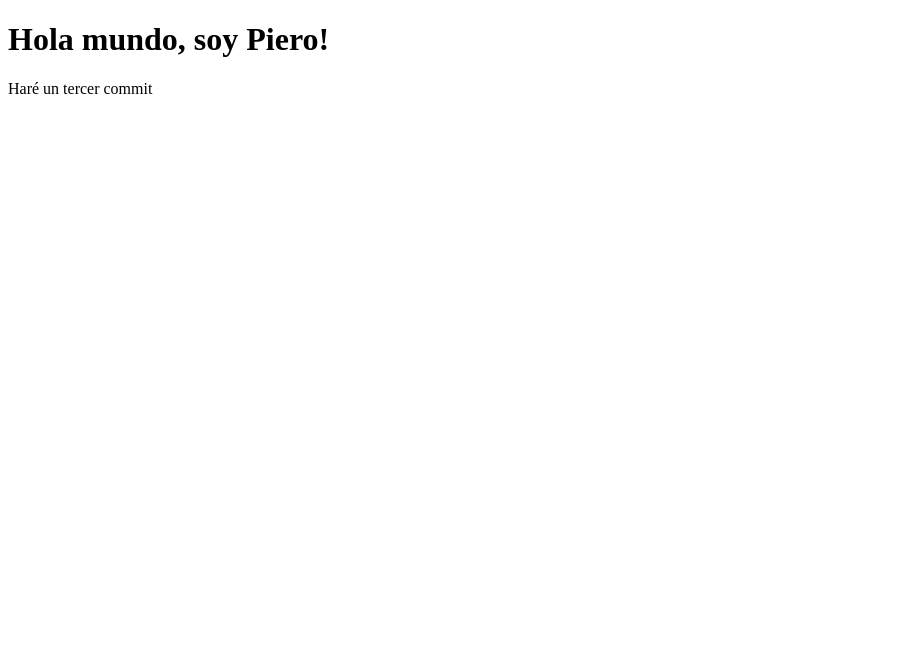
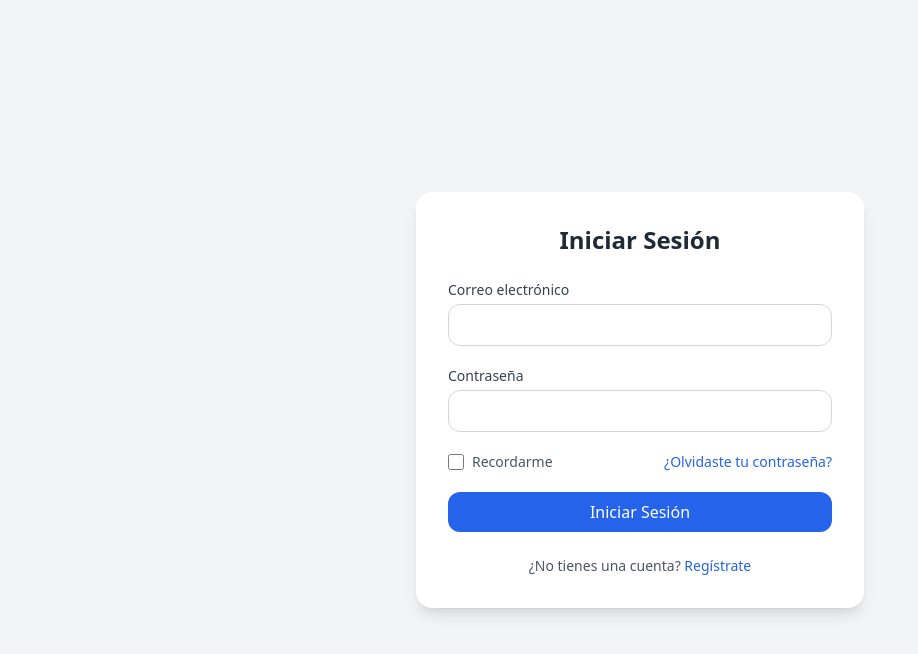
Before and after one commit to PieroCodedeveloper-2003/Curso-GIT, a plain HTML site: page index.html in a window 1280 px wide. Shown: the whole page, without its empty margins (0-918 px from the left). Drawn offline with nearby package versions, Linux system fonts and the light colour scheme.

Commit message:
He creado un Login con Html y Tailwind

```diff
--- a/index.html
+++ b/index.html
@@ -1,12 +1,48 @@
 <!DOCTYPE html>
-<html lang="en">
+<html lang="es">
 <head>
-    <meta charset="UTF-8">
-    <meta name="viewport" content="width=device-width, initial-scale=1.0">
-    <title>index</title>
+  <meta charset="UTF-8">
+  <meta name="viewport" content="width=device-width, initial-scale=1">
+  <title>Login</title>
+  <script src="https://cdn.tailwindcss.com"></script>
 </head>
-<body>
-    <h1>Hola mundo, soy Piero!</h1>
-    <p>Haré un tercer commit</p>
+<body class="bg-gray-100 flex items-center justify-center min-h-screen">
+
+  <div class="bg-white p-8 rounded-2xl shadow-lg w-full max-w-md">
+    <h2 class="text-2xl font-bold mb-6 text-center text-gray-800">Iniciar Sesión</h2>
+
+    <form action="#" method="POST" class="space-y-5">
+      <div>
+        <label for="email" class="block text-sm font-medium text-gray-700">Correo electrónico</label>
+        <input type="email" id="email" name="email" required
+               class="mt-1 w-full px-4 py-2 border border-gray-300 rounded-xl focus:ring-2 focus:ring-blue-500 focus:outline-none" />
+      </div>
+
+      <div>
+        <label for="password" class="block text-sm font-medium text-gray-700">Contraseña</label>
+        <input type="password" id="password" name="password" required
+               class="mt-1 w-full px-4 py-2 border border-gray-300 rounded-xl focus:ring-2 focus:ring-blue-500 focus:outline-none" />
+      </div>
+
+      <div class="flex items-center justify-between">
+        <label class="flex items-center">
+          <input type="checkbox" class="h-4 w-4 text-blue-600">
+          <span class="ml-2 text-sm text-gray-600">Recordarme</span>
+        </label>
+        <a href="#" class="text-sm text-blue-600 hover:underline">¿Olvidaste tu contraseña?</a>
+      </div>
+
+      <button type="submit"
+              class="w-full bg-blue-600 text-white py-2 rounded-xl hover:bg-blue-700 transition duration-200">
+        Iniciar Sesión
+      </button>
+    </form>
+
+    <p class="mt-6 text-center text-sm text-gray-600">
+      ¿No tienes una cuenta?
+      <a href="#" class="text-blue-600 hover:underline">Regístrate</a>
+    </p>
+  </div>
+
 </body>
 </html>
```
Also changed, not shown: 4 other files.
